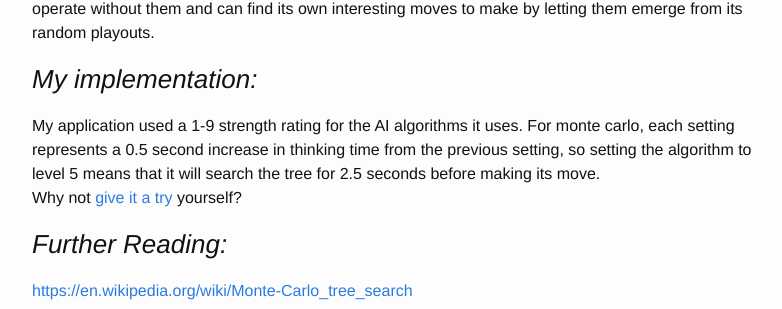
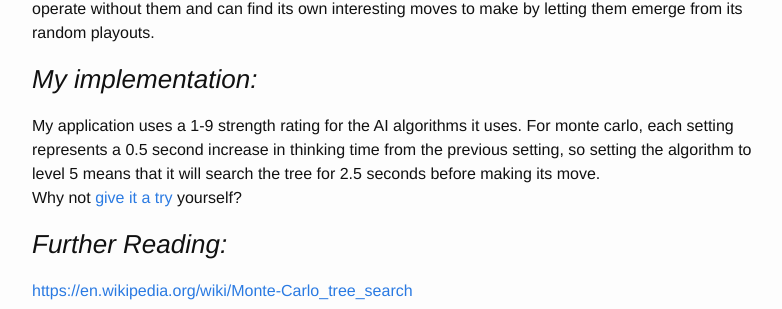
Before and after one commit to alan-conway/alan-conway.github.io, a Jekyll site: the page built from _posts/2016-06-08-monte-carlo-tree-search.markdown, in a window 1280 px wide and 900 px high, scrolled down 2633 px. Shown: the part 434-743 px from the top of the window, without its empty margins (238-1020 px from the left). Built offline with Jekyll 4.4.1, drawn with Linux system fonts in a browser that asks for light colours.

```diff
--- a/_posts/2016-06-08-monte-carlo-tree-search.markdown
+++ b/_posts/2016-06-08-monte-carlo-tree-search.markdown
@@ -40,7 +40,7 @@ Once a game has been completed, we propagate the results back up the tree to the
 #### _Repeat:_
 All of the above is repeated many times. The more repetitions, the better the overall results. The number of repetitions is usually determined by setting a fixed number, or by setting a fixed amount of time and performing repetitions until the time is up.
 
-![Monte Carlo Tree Search Image](https://upload.wikimedia.org/wikipedia/commons/b/b3/MCTS_%28English%29.svg)
+![Monte Carlo Tree Search Image](https://upload.wikimedia.org/wikipedia/commons/thumb/b/b3/MCTS_%28English%29.svg/800px-MCTS_%28English%29.svg.png)
 
 ### _Selection in more depth:_
 Once there have been many iterations of the above steps, the tree will have grown (through the expansion step) to have a non-trivial number of nodes. How then do we select which node to expand and perform our simulations on?
@@ -61,7 +61,7 @@ One disadvantage is that it is generally slower than minimax although it can be
 But the interesting advantage of MCTS is that the algorithm can achieve this minimax-like strength without knowing anything about the strategy of the game. Unlike minimax which needs to use evaluation functions and heuristics to guide its decisions, MCTS can operate without them and can find its own interesting moves to make by letting them emerge from its random playouts.
 
 ### _My implementation:_
-My application used a 1-9 strength rating for the AI algorithms it uses. For monte carlo, each setting represents a 0.5 second increase in thinking time from the previous setting, so setting the algorithm to level 5 means that it will search the tree for 2.5 seconds before making its move.
+My application uses a 1-9 strength rating for the AI algorithms it uses. For monte carlo, each setting represents a 0.5 second increase in thinking time from the previous setting, so setting the algorithm to level 5 means that it will search the tree for 2.5 seconds before making its move.
 Why not [give it a try](https://ci.appveyor.com/api/projects/alan-conway/reversi/artifacts/Reversi.zip?branch=master&job=Configuration%3A+Release) yourself?
 
 ### _Further Reading:_
```
